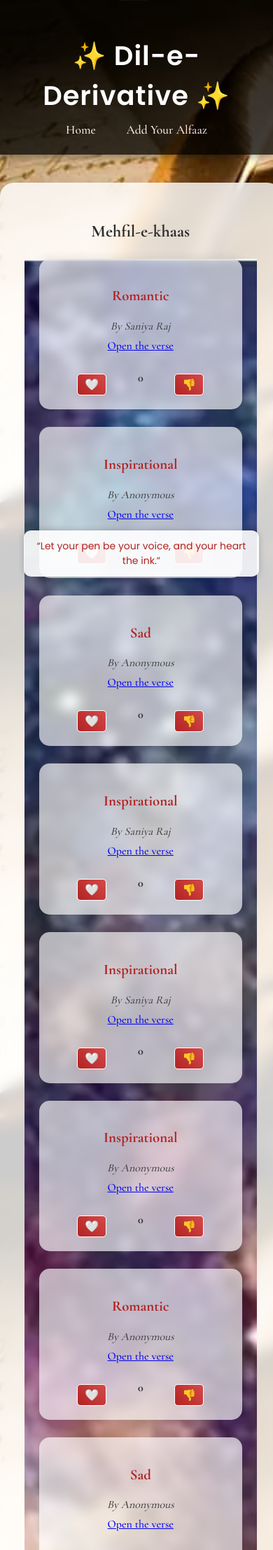
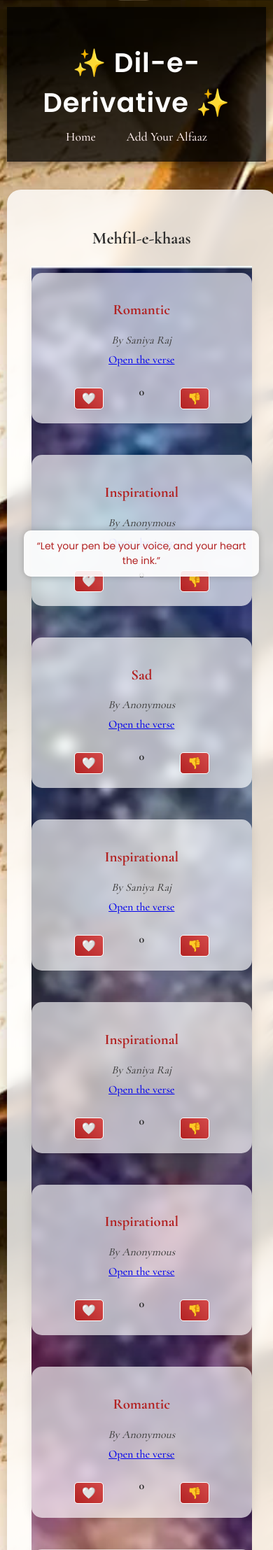
Before and after one commit to saniya-raj/epsilon_shayar, a Flask app: page /home in a window 390 px wide. Shown: the top 2215 px of the page at 70% size. Run offline with Flask 3, Linux system fonts and the light colour scheme.

Commit message:
Update style.css

```diff
--- a/static/style.css
+++ b/static/style.css
@@ -198,3 +198,26 @@ footer {
   from { opacity: 0; transform: translateY(-30px); }
   to { opacity: 1; transform: translateY(0); }
 }
+
+/* For mobile devices */
+@media (max-width: 768px) {
+    body {
+        font-size: 16px;
+        padding: 10px;
+    }
+
+    .poem-card {
+        width: 100%;   /* Make cards full width */
+        margin: 10px 0;
+    }
+
+    nav,footer {
+        flex-direction: column;
+        text-align: center;
+    }
+
+    img {
+        max-width: 100%;
+        height: auto;
+    }
+}
```
